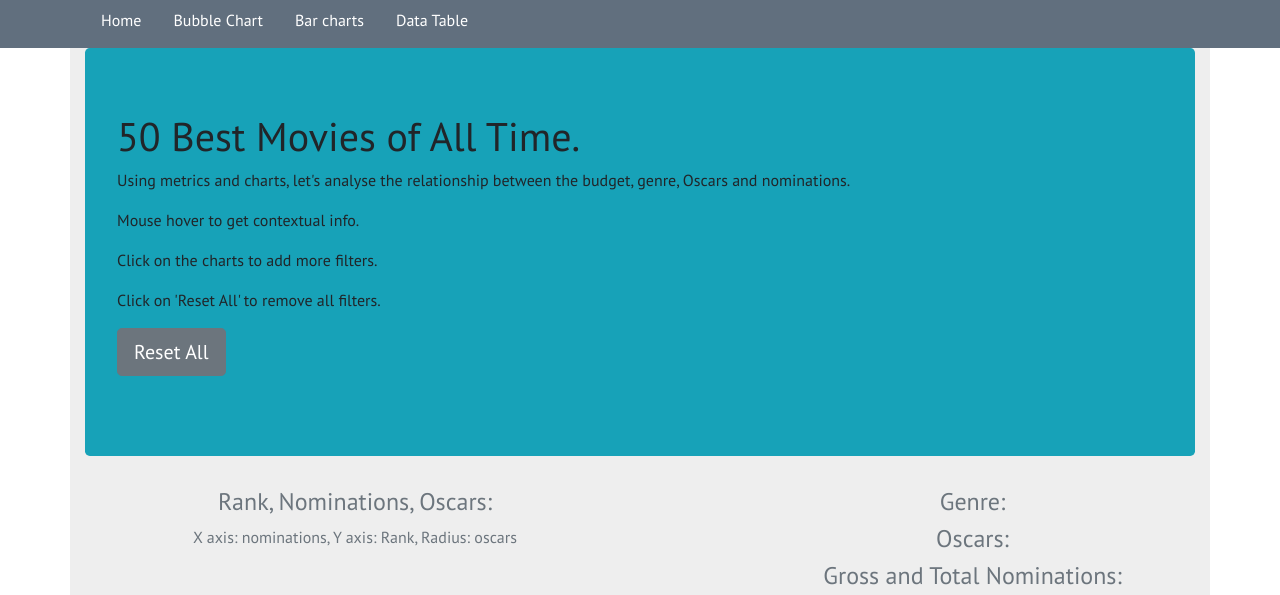
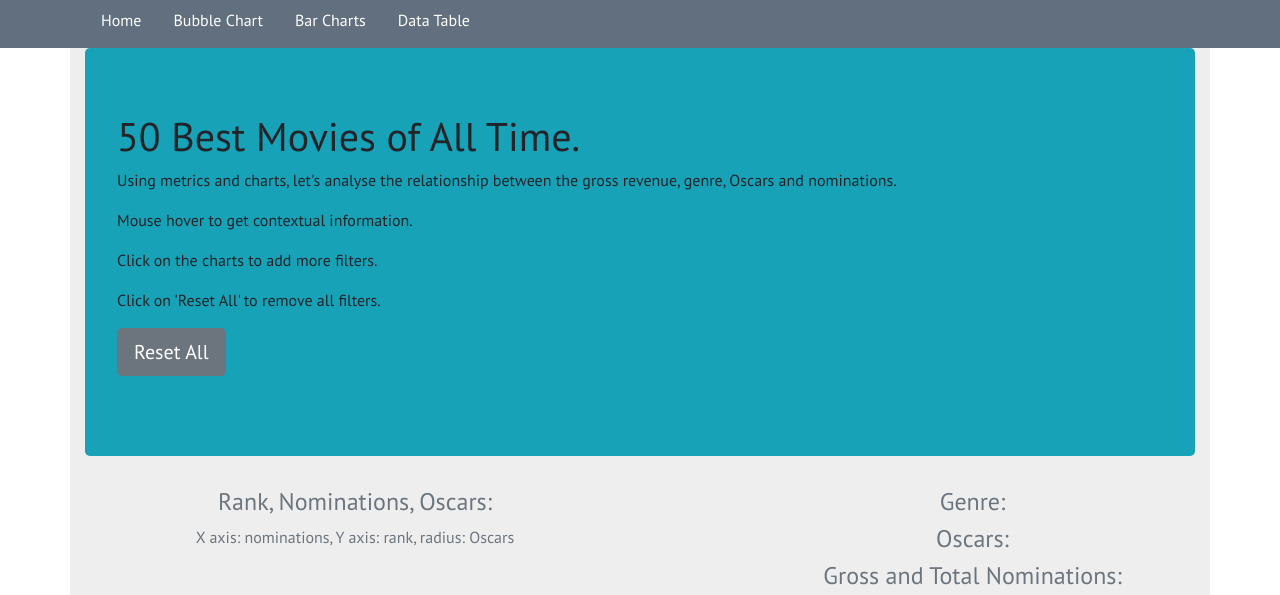
Before and after one commit to Code-Institute-Submissions/rafocus-milestone-project-2, a plain HTML site: page index.html in a window 1280 px wide. Shown: the top 595 px of the page. Drawn offline with nearby package versions, Linux system fonts and the light colour scheme; a script that the page names is missing.

Commit message:
text update

```diff
--- a/index.html
+++ b/index.html
@@ -25,7 +25,7 @@
           <a class="nav-link" href="index.html#bubblechart">Bubble Chart</a>
         </li>
         <li class="nav-item">
-          <a class="nav-link" href="index.html#barchart2">Bar charts</a>
+          <a class="nav-link" href="index.html#barchart2">Bar Charts</a>
         </li>
         <li class="nav-item">
           <a class="nav-link" href="index.html#table">Data Table</a>
@@ -37,9 +37,9 @@
   <div class="main container">
     <div class="jumbotron bg-info">
       <h1>50 Best Movies of All Time.</h1>
-      <p>Using metrics and charts, let's analyse the relationship between the budget, genre, Oscars and
+      <p>Using metrics and charts, let's analyse the relationship between the gross revenue, genre, Oscars and
         nominations.</p>
-      <p>Mouse hover to get contextual info.</p>
+      <p>Mouse hover to get contextual information.</p>
       <p>Click on the charts to add more filters.</p>
       <p>Click on 'Reset All' to remove all filters.</p>
       <p><a class="btn btn-secondary btn-lg" href="javascript:dc.filterAll(); dc.renderAll();" role="button">Reset
@@ -48,7 +48,7 @@
     <div class="row">
       <div class="col-lg-6">
         <h4 class="text-center text-muted">Rank, Nominations, Oscars:</h4>
-        <p class="text-center text-muted">X axis: nominations, Y axis: Rank, Radius: oscars</p>
+        <p class="text-center text-muted">X axis: nominations, Y axis: rank, radius: Oscars</p>
         <div id="bubblechart"></div>
       </div>
       <div class="col-lg-1"></div>
```
